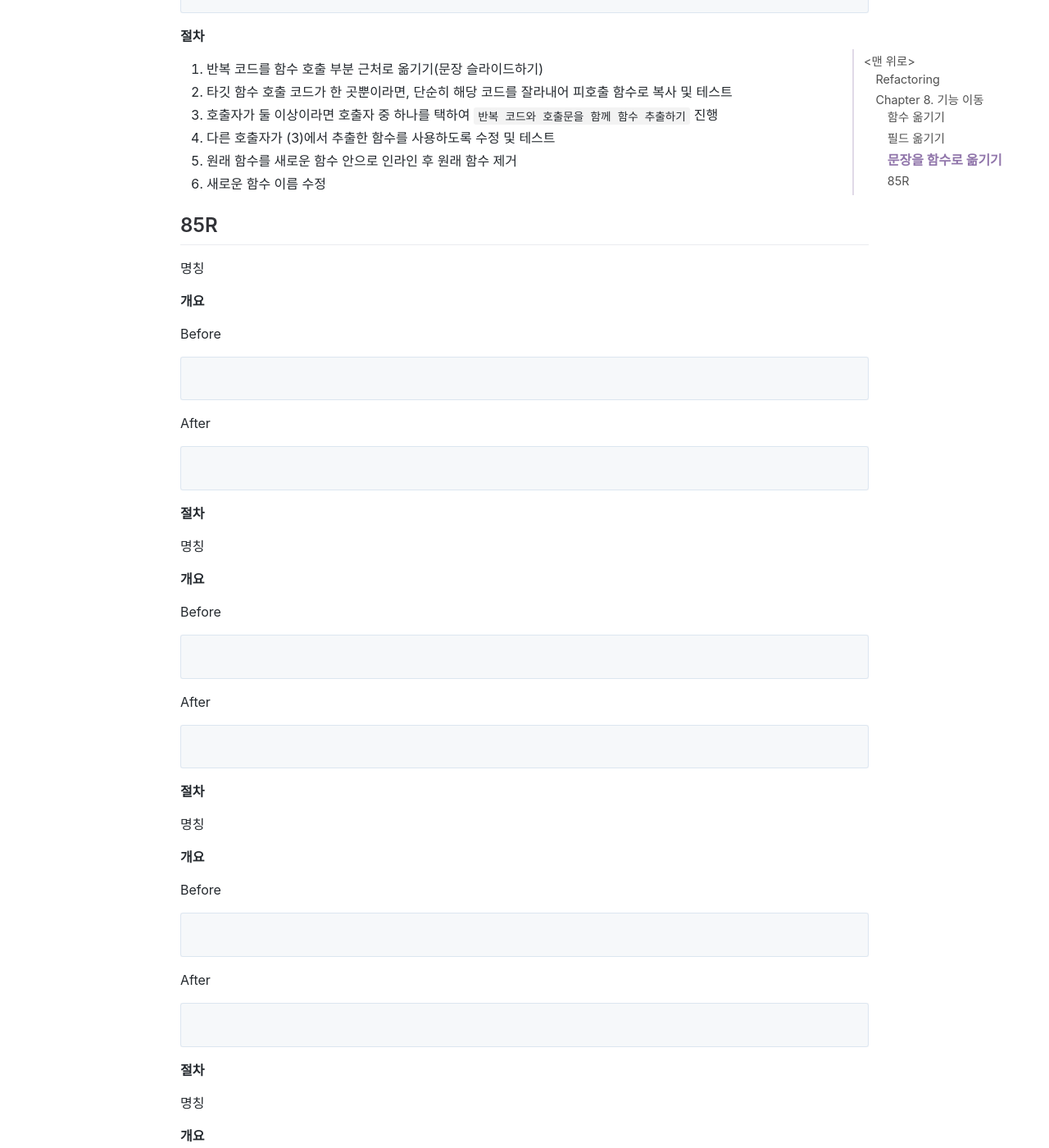
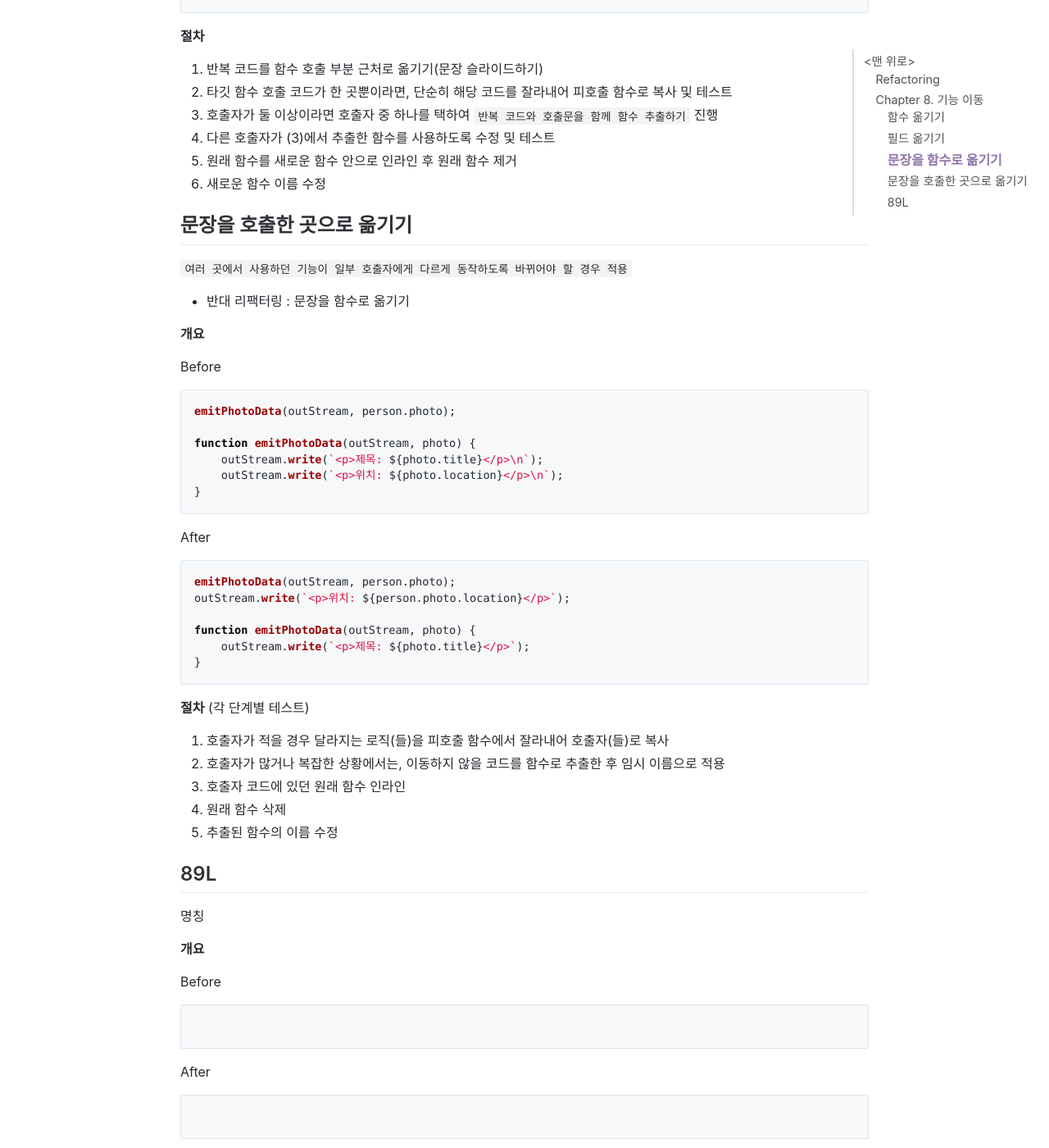
Before and after one commit to jihunparkme/jihunparkme.github.io, a Jekyll site: the page built from _posts/2021-11-25-Refactoring-08.md.md, in a window 1280 px wide and 1400 px high, scrolled down 4177 px. Shown: the whole window at 82% size. Built offline with Jekyll 4.4.1, drawn with Linux system fonts in a browser that asks for light colours; comment, search, counter and statistics services are not loaded; some of the changed text lies outside the part shown.

Commit message:
[Refactoring] 문장을 호출한 곳으로 옮기기

````diff
--- a/_posts/2021-11-25-Refactoring-08.md.md
+++ b/_posts/2021-11-25-Refactoring-08.md.md
@@ -143,7 +143,7 @@ class CustomerContract {
 
 `만일 피호출 함수에서 동작을 여러 변형들로 나눠야 한다면 반대 리팩터링을 적용하자. `
 
-반대 리팩터링 : 문장을 호출한 곳으로 옮기기
+- 반대 리팩터링 : 문장을 호출한 곳으로 옮기기
 
 **개요**
 
@@ -184,7 +184,45 @@ function photoData(aPhoto) {
 5. 원래 함수를 새로운 함수 안으로 인라인 후 원래 함수 제거
 6. 새로운 함수 이름 수정
 
-## 85R
+## 문장을 호출한 곳으로 옮기기
+
+`여러 곳에서 사용하던 기능이 일부 호출자에게 다르게 동작하도록 바뀌어야 할 경우 적용`
+
+- 반대 리팩터링 : 문장을 함수로 옮기기
+
+**개요**
+
+Before
+
+```javascript
+emitPhotoData(outStream, person.photo);
+
+function emitPhotoData(outStream, photo) {
+    outStream.write(`<p>제목: ${photo.title}</p>\n`);
+    outStream.write(`<p>위치: ${photo.location}</p>\n`);
+}
+```
+
+After
+
+```javascript
+emitPhotoData(outStream, person.photo);
+outStream.write(`<p>위치: ${person.photo.location}</p>`);
+
+function emitPhotoData(outStream, photo) {
+    outStream.write(`<p>제목: ${photo.title}</p>`);
+}
+```
+
+**절차** (각 단계별 테스트)
+
+1. 호출자가 적을 경우 달라지는 로직(들)을 피호출 함수에서 잘라내어 호출자(들)로 복사
+2. 호출자가 많거나 복잡한 상황에서는, 이동하지 않을 코드를 함수로 추출한 후 임시 이름으로 적용
+3. 호출자 코드에 있던 원래 함수 인라인
+4. 원래 함수 삭제
+5. 추출된 함수의 이름 수정
+
+## 89L
 
 명칭
 
@@ -243,23 +281,3 @@ After
 ```
 
 **절차**
-
-
-
-명칭
-
-**개요**
-
-Before
-
-```javascript
-
-```
-
-After
-
-```javascript
-
-```
-
-**절차**
````
